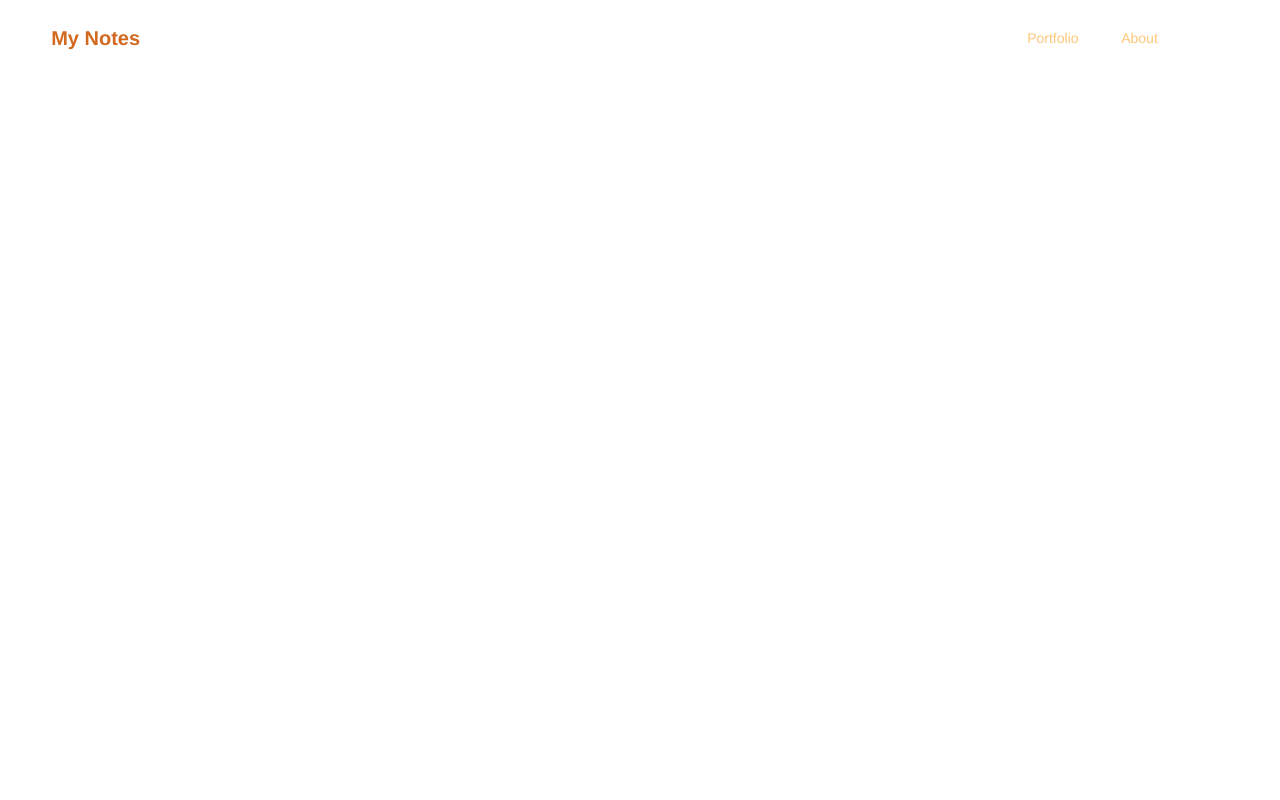
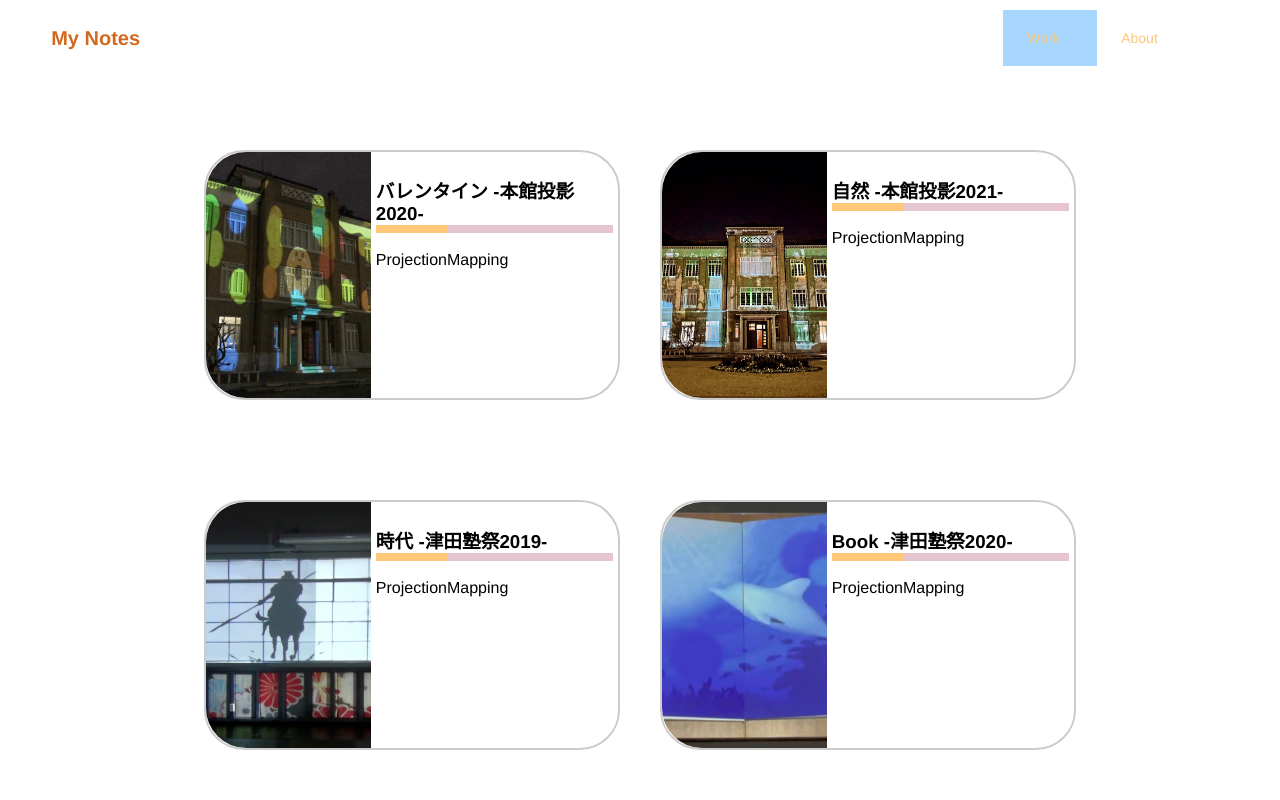
Before and after one commit to ika-si/Portfolio, a React (Create React App) app: page /#/Work/ in a window 1280 px wide. Before the commit this address led to /#/. Shown: the top 800 px of the page. Built offline with nearby package versions, Linux system fonts and the light colour scheme.

Commit message:
Aboutを変更

```diff
--- a/src/App.tsx
+++ b/src/App.tsx
@@ -4,15 +4,14 @@ import  Navbar  from './components/Navbar';
 import Top from './components/Top';
 import Portfolio  from './components/Portfolio';
 import  About  from './components/About';
-import { BrowserRouter, HashRouter as Router, Route, useHistory } from 'react-router-dom';
+import { HashRouter as Router, Route } from 'react-router-dom';
 
 import './styles/App.css';
+import './styles/Portfolio.css';
+import './styles/About.css';
 
 const App: React.FC = () => {
 
-  const history = useHistory();
-  const localhost = "http://localhost:3000/";
-  const githubLink = "https://ika-si.github.io/";
   return (
     <div className="App">
 
@@ -21,7 +20,7 @@ const App: React.FC = () => {
         <Navbar />
 
         <Route exact path='/' component={Top}/>
-        <Route path='/Portfolio/' component={Portfolio}/>
+        <Route path='/Work/' component={Portfolio}/>
         <Route path='/About/' component={About}/>
 
       </Router>
--- a/src/components/About.tsx
+++ b/src/components/About.tsx
@@ -1,13 +1,30 @@
-import React from 'react'
+import React from 'react';
+
+import myPhoto from '../images/myPhoto.jpg';
+
 
 const About: React.FC = () => {
     return(
-      <div>
-        <br />
-        <br />
-        <br />
-        <br />
-        <h1>About</h1>
+      <div className="App">
+        <div className="myProfile">
+          <img src={myPhoto} alt="myPhoto"></img>
+          <div className="mySentences">
+            <h2>Yurika</h2>
+            <p>自己紹介</p>
+          </div>
+        </div>
+        <div className="skills-list">
+          <h1>Skills</h1>
+          <ul>
+            <li>Java</li>
+            <li>Python</li>
+            <li>HTML/CSS</li>
+            <li>jQuery</li>
+            <li>ReactJS</li>
+            <li>Blender</li>
+            <li>Motion(動画編集)</li>
+          </ul>
+        </div>
       </div>
     )
 }
--- a/src/components/Navbar.tsx
+++ b/src/components/Navbar.tsx
@@ -1,5 +1,5 @@
 import React from 'react'
-import { Link, NavLink, useHistory } from 'react-router-dom'
+import { Link, NavLink } from 'react-router-dom'
 
 const Navbar: React.FC = () => {
 
@@ -11,8 +11,8 @@ const Navbar: React.FC = () => {
                 </Link>
                 <nav className="pc-nav">
                 <ul>
-                    <NavLink to="/Portfolio/" activeClassName="active">
-                        <li>Portfolio</li>
+                    <NavLink to="/Work/" activeClassName="active">
+                        <li>Work</li>
                     </NavLink>
                     <NavLink to="/About/" activeClassName="active">
                         <li>About</li>
--- a/src/components/Work.tsx
+++ b/src/components/Work.tsx
@@ -18,7 +18,7 @@ export const Work: React.FC<WorkProps> = ({
     if (!isVisible) return null;
     return (
         <div className="work">
-            <img src={workImage}/>
+            <img src={workImage} alt="workImage"/>
             <div className="sentences">
                 <h3 className={classJudge}>{workName}</h3>
                 <p>{workDescription}</p>
```
Also changed, not shown: 3 other files (tests, documents, lock files or other folders).
